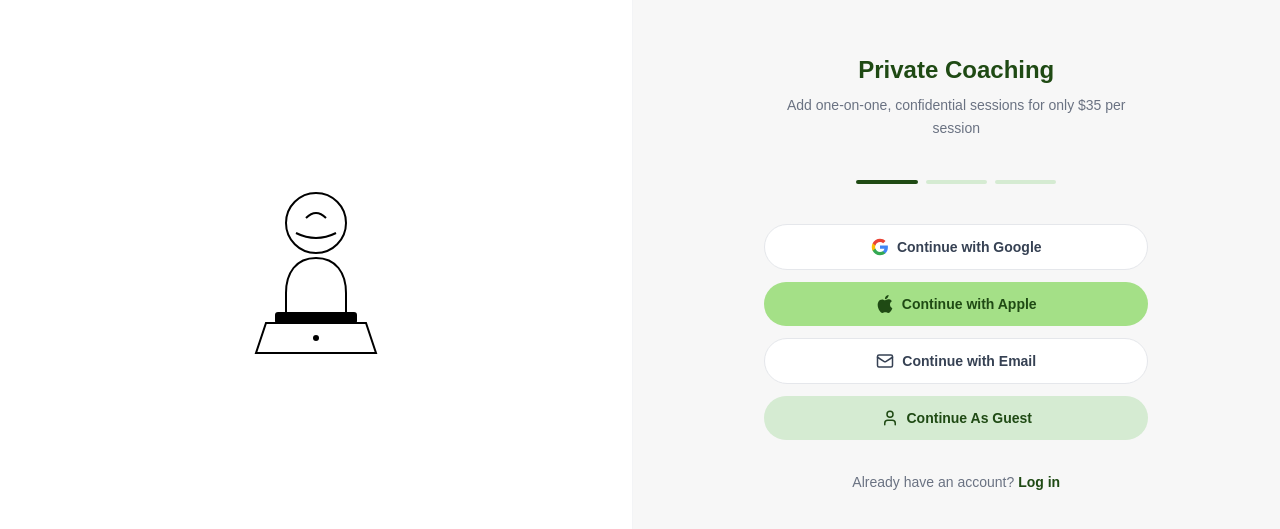
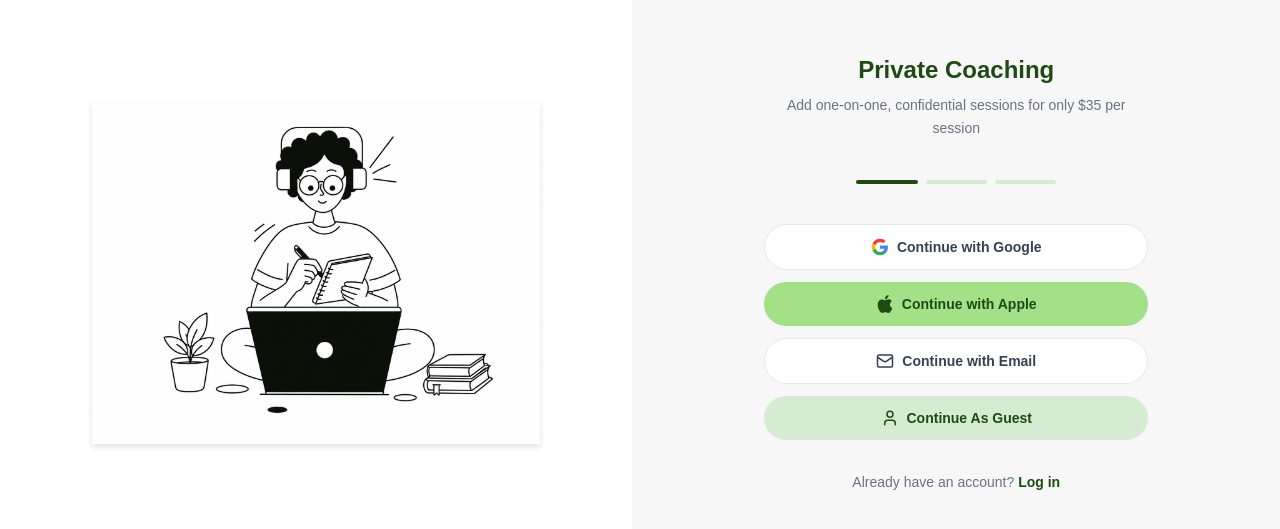
Before and after one commit to pasindu-dh/ZephyraTech-Task-Frontend, a Next.js app: page / in a window 1280 px wide. Shown: the part 127-656 px from the top of the page. Built offline with nearby package versions, Linux system fonts and the light colour scheme.

Commit message:
Replace SVG illustration with Image component for onboarding and add success image asset

```diff
--- a/components/OnboardingIllustration.tsx
+++ b/components/OnboardingIllustration.tsx
@@ -1,18 +1,17 @@
 import React from 'react';
+import Image from 'next/image';
 
 const OnboardingIllustration = () => {
   return (
     <div className="flex items-center justify-center p-8">
-      <svg width="240" height="240" viewBox="0 0 240 240" fill="none" xmlns="http://www.w3.org/2000/svg">
-        {/* Simple representation of a person with a laptop */}
-        <circle cx="120" cy="70" r="30" stroke="black" strokeWidth="2" fill="white"/>
-        <path d="M90 140C90 120 100 105 120 105C140 105 150 120 150 140V160H90V140Z" stroke="black" strokeWidth="2" fill="white"/>
-        <rect x="80" y="160" width="80" height="10" rx="2" stroke="black" strokeWidth="2" fill="black"/>
-        <path d="M70 170L170 170L180 200L60 200L70 170Z" stroke="black" strokeWidth="2" fill="white"/>
-        <circle cx="120" cy="185" r="3" fill="black"/>
-        <path d="M100 80C100 80 110 85 120 85C130 85 140 80 140 80" stroke="black" strokeWidth="2"/>
-        <path d="M110 65C110 65 115 60 120 60C125 60 130 65 130 65" stroke="black" strokeWidth="2"/>
-      </svg>
+      <Image
+        src="/success.png"
+        alt="Success Illustration"
+        width={400}
+        height={400}
+        className="w-full h-auto max-w-xs md:max-w-md object-contain drop-shadow-md"
+        priority
+      />
     </div>
   );
 };
```
Also changed, not shown: public/success.png (added).
